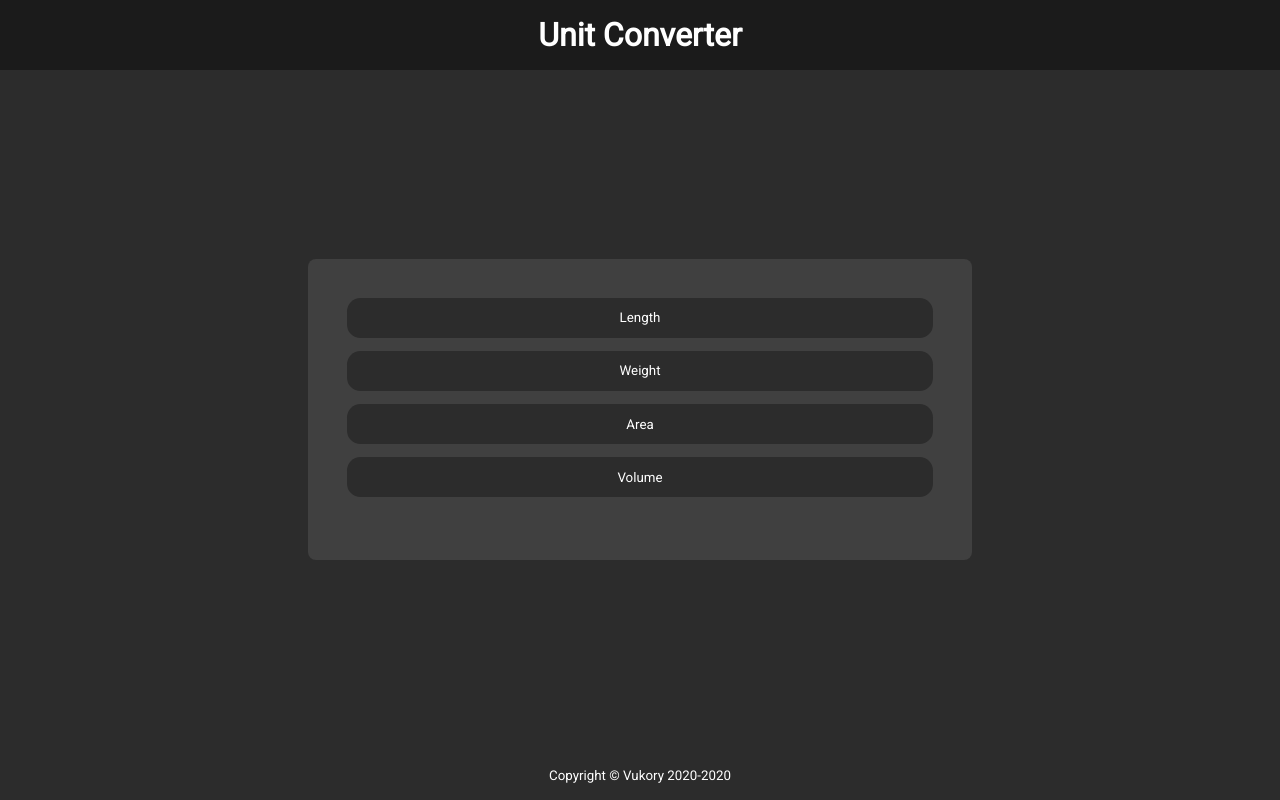
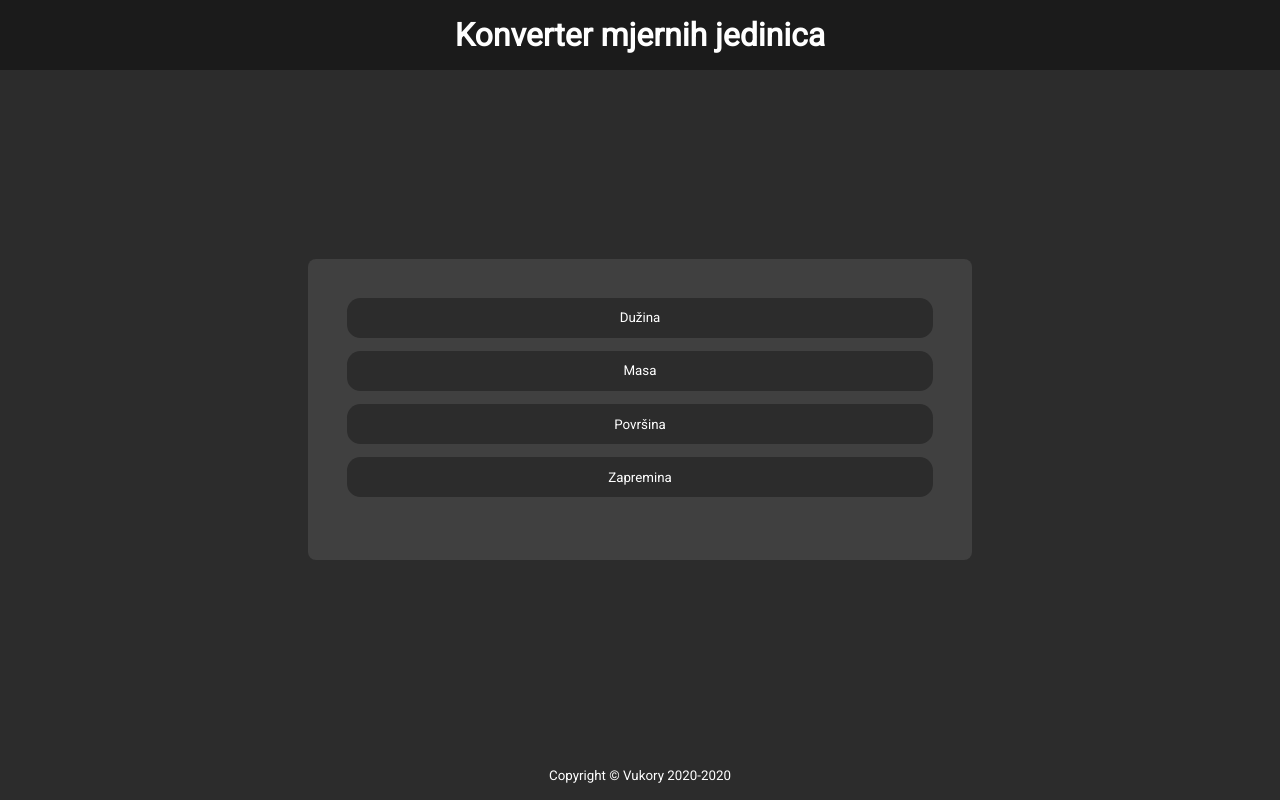
Before and after one commit to Vukory/Unit-Converter, a plain HTML site: page index.html in a window 1280 px wide. Drawn offline with Linux system fonts and the light colour scheme.

Commit message:
Layout fix

```diff
--- a/converter.js
+++ b/converter.js
@@ -87,34 +87,34 @@ function onButtonPress(converter) {
 }
 
 const converters = [
-    new Converter('Length', new Map([
-        ['Millimeter', 1],
-        ['Centimeter', 10],
-        ['Meter', 1000],
-        ['Kilometer', 1000000],
-        ['Inch', 25.3999999999],
-        ['Feet', 304.7999999987],
+    new Converter('Dužina', new Map([
+        ['Milimetar (mm)', 1],
+        ['Centimetar (cm)', 10],
+        ['Metar (m)', 1000],
+        ['Kilomatar (km)', 1000000],
+        ['Inč (in)', 25.3999999999],
+        ['Stope (ft)', 304.7999999987],
     ])),
-    new Converter('Weight', new Map([
-        ['Gram', 1],
-        ['Kilogram', 1000],
-        ['Pound', 453.5923699936],
-        ['Stone', 6350.2931799101]
+    new Converter('Masa', new Map([
+        ['Gram (g)', 1],
+        ['Kilogram (kg)', 1000],
+        ['Funta (lb)', 453.5923699936],
+        ['Kamen (st)', 6350.2931799101]
     ])),
-    new Converter('Area', new Map([
-        ['Square Millimeter', 1],
-        ['Square Centimeter', 100],
-        ['Square Inch', 645.1599999874],
-        ['Square Feet', 92903.0399981823],
-        ['Acre', 4046856422.320823],
+    new Converter('Površina', new Map([
+        ['Kvadratni milimetar (mm²)', 1],
+        ['Kvadratni centimetar (cm²)', 100],
+        ['Kvadratni inč (in²)', 645.1599999874],
+        ['Kvadratna stopa (ft²)', 92903.0399981823],
+        ['Aker (acre)', 4046856422.320823]
     ])),
-    new Converter('Volume', new Map([
-        ['Cubic Millimeter', 1],
-        ['Cubic Meter', 1000000000],
-        ['Cubic Dekameter', 1000000000000],
-        ['Cubic Inch', 16387.064],
-        ['Cubic Foot', 28316846.5917],
-        ['Cubic Yard', 764554857.9752],
+    new Converter('Zapremina', new Map([
+        ['Kubni milimetar (mm³)', 1],
+        ['Kubni metar (m³)', 1000000000],
+        ['Kubni decimetar (dm³)', 1000000000000],
+        ['Kubni inč (in³)', 16387.064],
+        ['Kubna stopa (ft³)', 28316846.5917],
+        ['Kubni jard (yd³)', 764554857.9752],
     ]))
 ];
 
--- a/index.html
+++ b/index.html
@@ -13,7 +13,7 @@
 <body>
 
     <header class="padded">
-        <h1>Unit Converter</h1>
+        <h1>Konverter mjernih jedinica</h1>
     </header>
 
     <main class="padded">
@@ -25,6 +25,7 @@
             <div id="conversion-units">
                 <div id="header"></div>
                 <div id="units"></div>
+                <div id="icon"></div>
             </div>
 
         </div>
--- a/styles.css
+++ b/styles.css
@@ -104,6 +104,11 @@
         border-radius: 1em;
         font-weight: bold;
         padding: 0 1.5%;
+        margin: 0.5em 0 1.5em 0;
+    }
+
+    label {
+        margin: 0 0 0 0.5em;
     }
 
     footer {
```
Also changed, not shown: Assets/Images/measurer.png (added), Assets/Images/meter.png (added), Assets/Images/scale.png (added), Assets/Images/surfaceArea.png (added).
